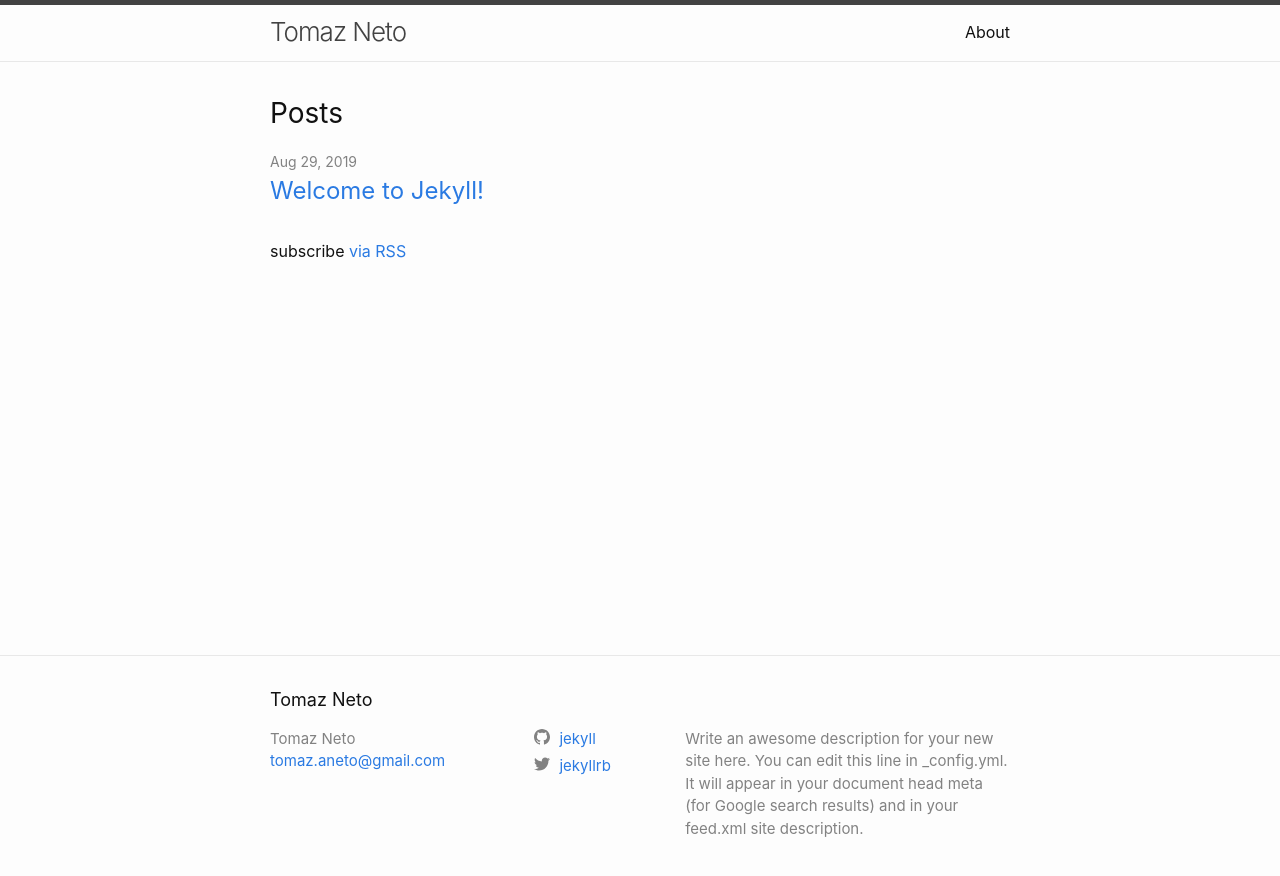
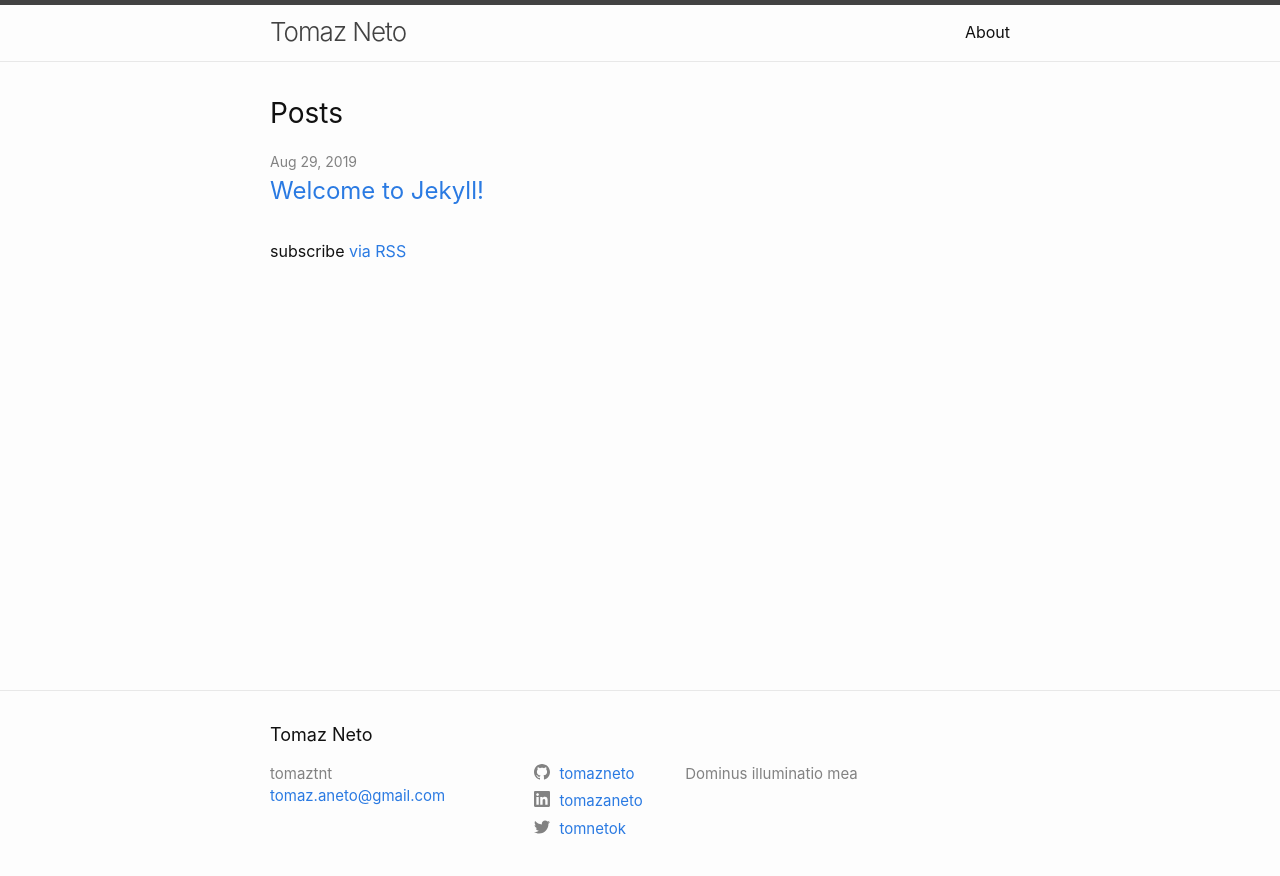
Before and after one commit to tomazneto/tomazneto.github.io, a Jekyll site: the page built from index.markdown, in a window 1280 px wide. Shown: the top 876 px of the page. Built offline with Jekyll 4.4.1, drawn with Linux system fonts in a browser that asks for light colours.

Commit message:
novos ajustes

```diff
--- a/Gemfile
+++ b/Gemfile
@@ -27,3 +27,5 @@ end
 
 # Performance-booster for watching directories on Windows
 gem "wdm", "~> 0.1.1", :install_if => Gem.win_platform?
+
+gem 'jekyll-paginate'
--- a/_config.yml
+++ b/_config.yml
@@ -21,16 +21,17 @@
 title: Tomaz Neto
 email: tomaz.aneto@gmail.com
 description: >- # this means to ignore newlines until "baseurl:"
-  Write an awesome description for your new site here. You can edit this
-  line in _config.yml. It will appear in your document head meta (for
-  Google search results) and in your feed.xml site description.
+  Dominus illuminatio mea
 baseurl: "" # the subpath of your site, e.g. /blog
 url: "" # the base hostname & protocol for your site, e.g. http://example.com
-twitter_username: jekyllrb
-github_username:  jekyll
+twitter_username: tomnetok
+github_username:  tomazneto
+linkedin_username: tomazaneto
+author: tomaztnt
 
 # Build settings
 theme: minima
+paginate: 5
 plugins:
   - jekyll-feed
 
```
Also changed, not shown: Gemfile.lock.
